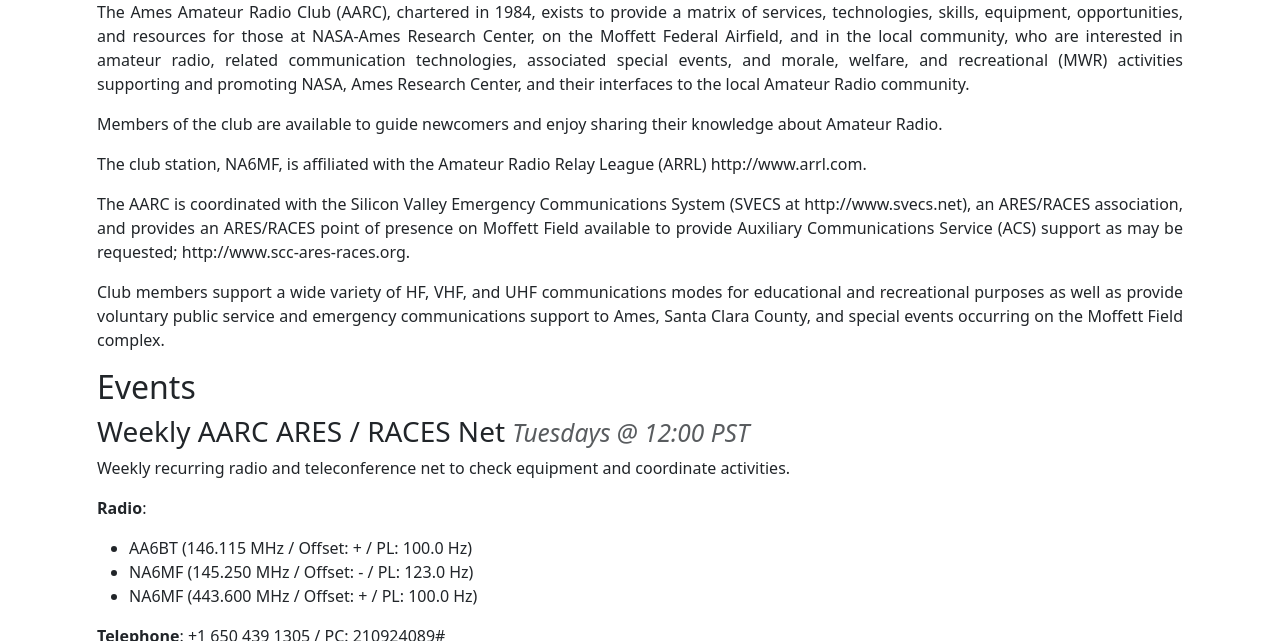
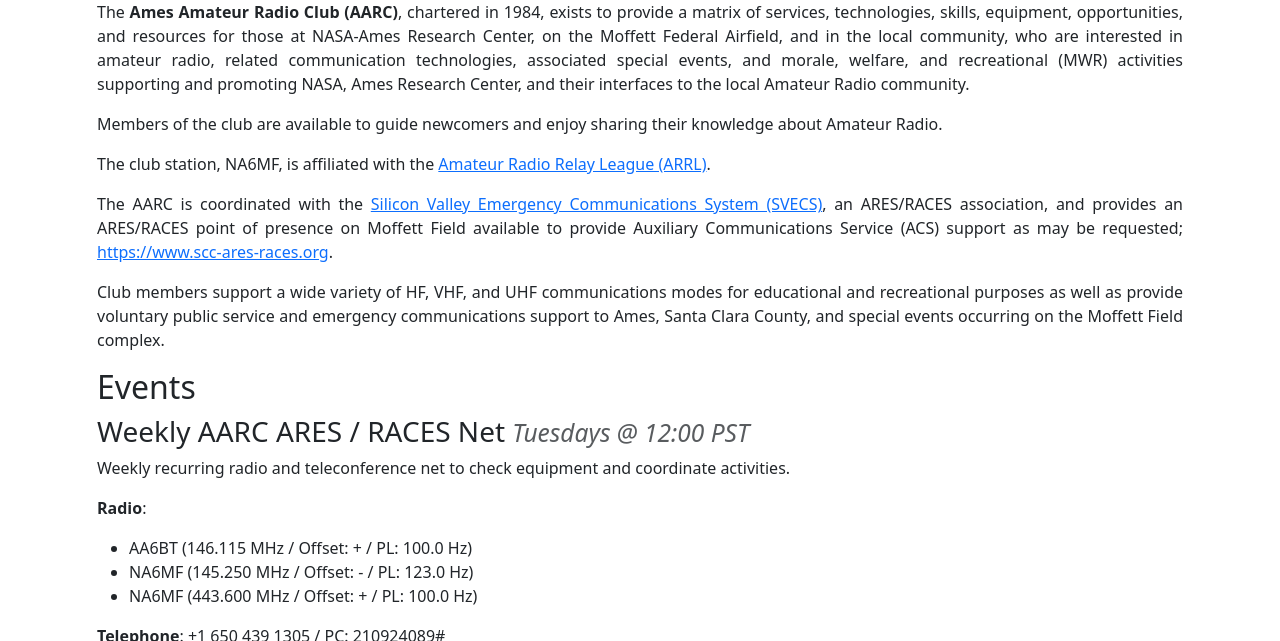
Before and after one commit to nasa-communities/nasa-communities.github.io, a Jekyll site: the page built from _clubs/aarc.markdown, in a window 1280 px wide and 900 px high, scrolled down 412 px, cut to the strip 259-900 px from the top of the window. Built offline with Jekyll 4.4.1, drawn with Linux system fonts in a browser that asks for light colours; nearby versions of some CDN libraries.

Commit message:
AARC formatting, add category

```diff
--- a/_clubs/aarc.markdown
+++ b/_clubs/aarc.markdown
@@ -16,13 +17,13 @@
 layout: club
 ---
 
-The Ames Amateur Radio Club (AARC), chartered in 1984, exists to provide a matrix of services, technologies, skills, equipment, opportunities, and resources for those at NASA-Ames Research Center, on the Moffett Federal Airfield, and in the local community, who are interested in amateur radio, related communication technologies, associated special events, and morale, welfare, and recreational (MWR) activities supporting and promoting NASA, Ames Research Center, and their interfaces to the local Amateur Radio community.
+The **Ames Amateur Radio Club (AARC)**, chartered in 1984, exists to provide a matrix of services, technologies, skills, equipment, opportunities, and resources for those at NASA-Ames Research Center, on the Moffett Federal Airfield, and in the local community, who are interested in amateur radio, related communication technologies, associated special events, and morale, welfare, and recreational (MWR) activities supporting and promoting NASA, Ames Research Center, and their interfaces to the local Amateur Radio community.
 
 Members of the club are available to guide newcomers and enjoy sharing their knowledge about Amateur Radio.
 
-The club station, NA6MF, is affiliated with the Amateur Radio Relay League (ARRL) http://www.arrl.com.
+The club station, NA6MF, is affiliated with the [Amateur Radio Relay League (ARRL)](https://www.arrl.com).
 
-The AARC is coordinated with the Silicon Valley Emergency Communications System (SVECS at http://www.svecs.net), an ARES/RACES association, and provides an ARES/RACES point of presence on Moffett Field available to provide Auxiliary Communications Service (ACS) support as may be requested; http://www.scc-ares-races.org.
+The AARC is coordinated with the [Silicon Valley Emergency Communications System (SVECS)](https://www.svecs.net), an ARES/RACES association, and provides an ARES/RACES point of presence on Moffett Field available to provide Auxiliary Communications Service (ACS) support as may be requested; [https://www.scc-ares-races.org](https://www.scc-ares-races.org).
 
 Club members support a wide variety of HF, VHF, and UHF communications modes for educational and recreational purposes as well as provide voluntary public service and emergency communications support to Ames, Santa Clara County, and special events occurring on the Moffett Field complex.
 
--- a/_config.yml
+++ b/_config.yml
@@ -26,3 +26,4 @@
 collections:
   clubs:
     output: true
+    permalink: /:collection/:slugified_categories/:slug/
```
Also changed, not shown: other parts of _clubs/aarc.markdown (+1 -0 lines), _clubs/photo.markdown (added, +36 -0 lines), _clubs/photo/officers.markdown (added, +21 -0 lines), _draft_clubs/photography.markdown (deleted, +0 -30 lines).
